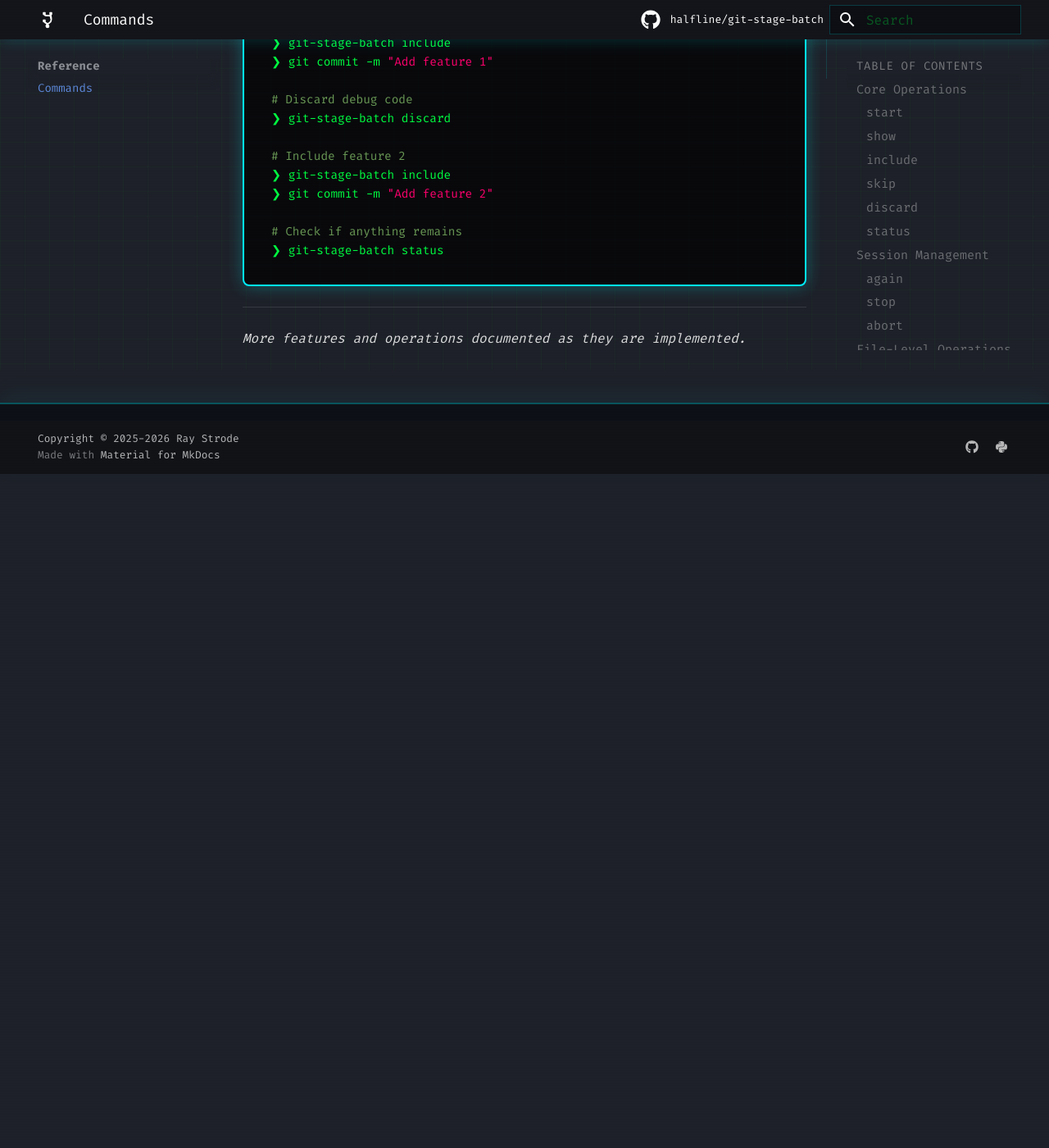
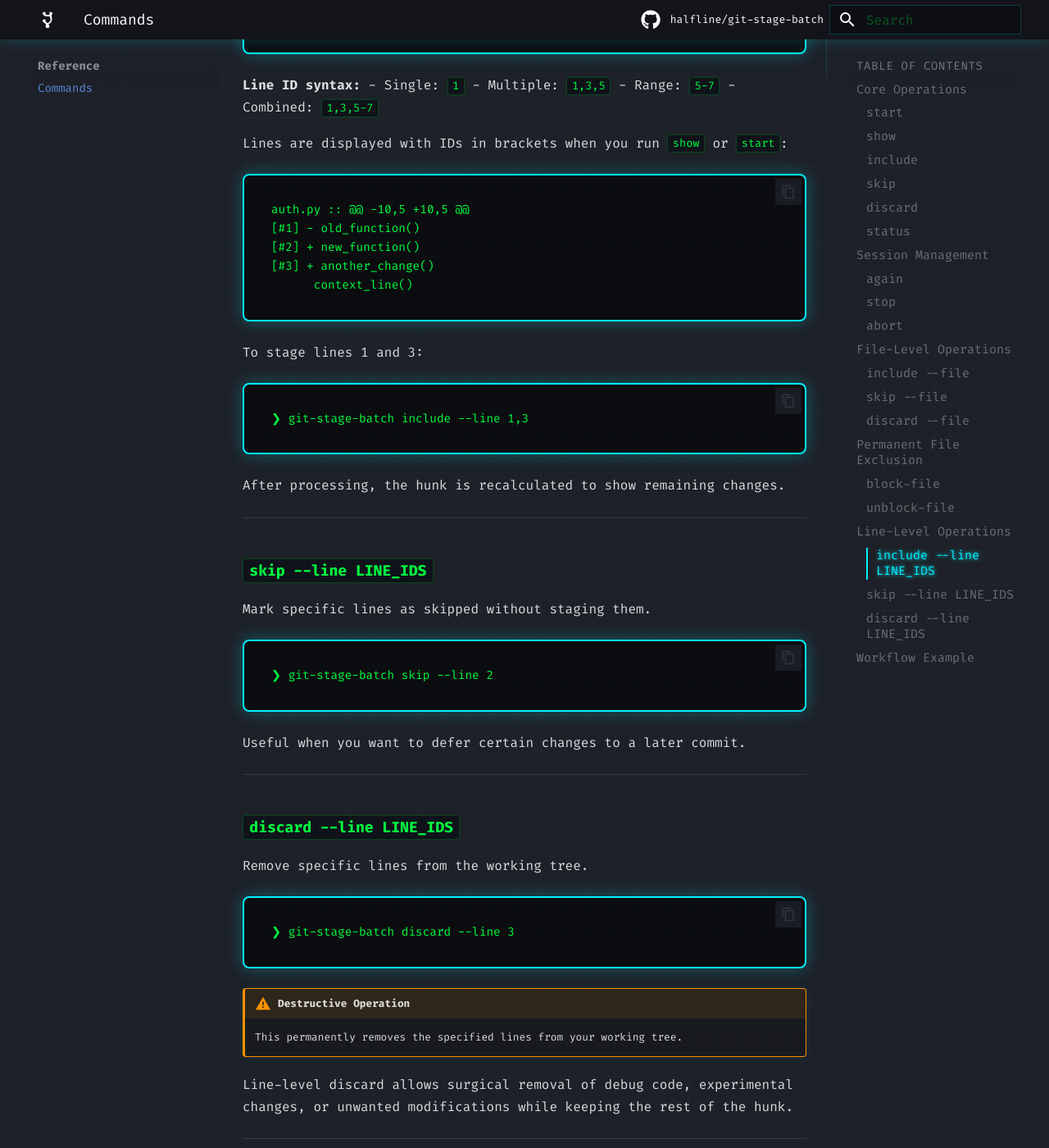
Before and after one commit to halfline/git-stage-batch, an MkDocs documentation site: the page built from docs/commands.md, in a window 1280 px wide and 1400 px high, scrolled down 6524 px. Shown: the whole window at 82% size. Built offline with MkDocs 1.6.1 and Material for MkDocs 9.7.7, drawn with Linux system fonts in a browser that asks for light colours; comment, search, counter and statistics services are not loaded; before the commit the page ends 7102 px from its top, so only the background shows below that; some of the changed text lies outside the part shown.

Commit message:
docs: Document line-level operations in website
The man page documents line-level operations but the website
commands reference lacks documentation for include --line, skip
--line, and discard --line capabilities.

Users visiting the website cannot discover the line-level
granularity feature. The commands reference doesn't explain the
line ID syntax, how to identify lines within hunks, or when to use
line-level vs hunk-level operations.

This commit addresses that by adding complete website
documentation for all line-level commands. The reference explains
the line ID syntax (single IDs, multiple IDs, ranges, combined
syntax), shows how lines are displayed with IDs in brackets, and
provides examples of surgical line selection. Warnings are included
for destructive operations, enabling users to separate mixed
changes within a single hunk across multiple commits.

````diff
--- a/docs/commands.md
+++ b/docs/commands.md
@@ -216,6 +216,70 @@ This:
 
 ---
 
+## Line-Level Operations
+
+Work with individual lines within a hunk for maximum granularity.
+
+### `include --line LINE_IDS`
+
+Stage only specific lines from the selected hunk.
+
+```
+❯ git-stage-batch include --line 1,3,5-7
+```
+
+**Line ID syntax:**
+- Single: `1`
+- Multiple: `1,3,5`
+- Range: `5-7`
+- Combined: `1,3,5-7`
+
+Lines are displayed with IDs in brackets when you run `show` or `start`:
+
+```
+auth.py :: @@ -10,5 +10,5 @@
+[#1] - old_function()
+[#2] + new_function()
+[#3] + another_change()
+      context_line()
+```
+
+To stage lines 1 and 3:
+```
+❯ git-stage-batch include --line 1,3
+```
+
+After processing, the hunk is recalculated to show remaining changes.
+
+---
+
+### `skip --line LINE_IDS`
+
+Mark specific lines as skipped without staging them.
+
+```
+❯ git-stage-batch skip --line 2
+```
+
+Useful when you want to defer certain changes to a later commit.
+
+---
+
+### `discard --line LINE_IDS`
+
+Remove specific lines from the working tree.
+
+```
+❯ git-stage-batch discard --line 3
+```
+
+!!! warning "Destructive Operation"
+    This permanently removes the specified lines from your working tree.
+
+Line-level discard allows surgical removal of debug code, experimental changes, or unwanted modifications while keeping the rest of the hunk.
+
+---
+
 ## Workflow Example
 
 ```bash
````
